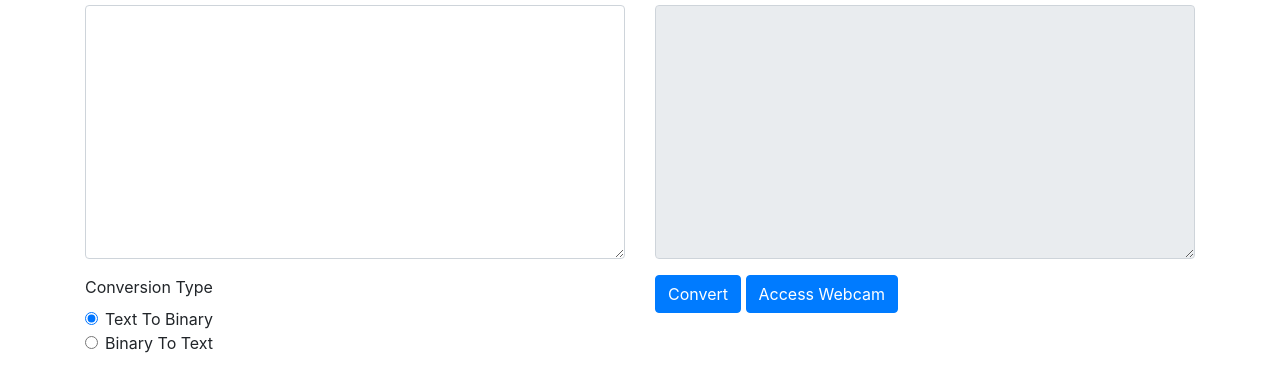
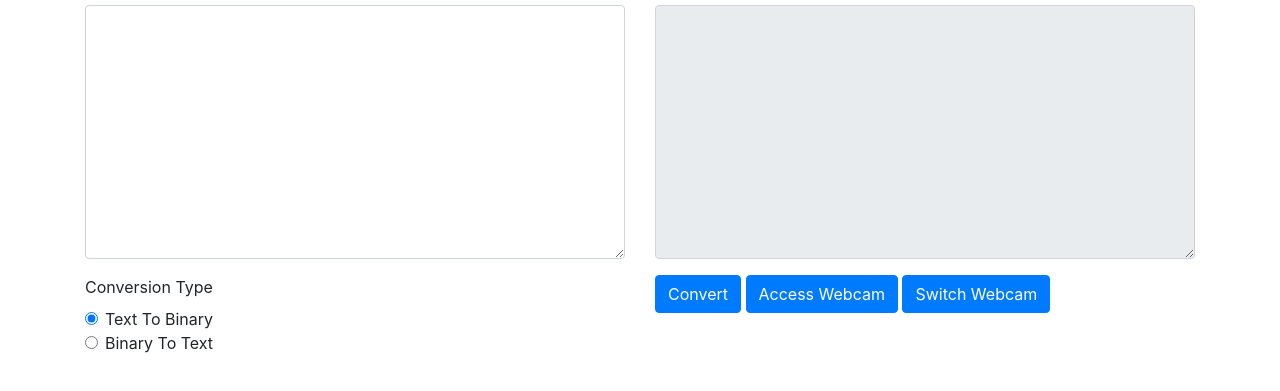
Before and after one commit to King-Ahmed/decrypt, a website: page index.html in a window 1280 px wide. Shown: the part 131-522 px from the top of the page. Drawn offline with nearby package versions, Linux system fonts and the light colour scheme; files whose address does not match are found by name.

Commit message:
index.html

```diff
--- a/index.html
+++ b/index.html
@@ -39,7 +39,7 @@
             <div class="col-md-6">
                 <button class="btn btn-primary" id="convertButton">Convert</button>
                 <button class="btn btn-primary" id="accessWebcamButton">Access Webcam</button>
-				<button class="btn btn-primary" id="switchWebcamButton" style="display: none;">Switch Webcam</button>
+	        <button class="btn btn-primary" id="switchWebcamButton">Switch Webcam</button>
                 <button class="btn btn-danger" id="disableWebcamButton" style="display: none;">Disable Webcam</button>
                 <button class="btn btn-primary" id="convertToBinaryButton" style="display: none;">Convert to Binary</button>
                 <button class="btn btn-primary" id="convertToTextButton" style="display: none;">Convert to Text</button>
```
